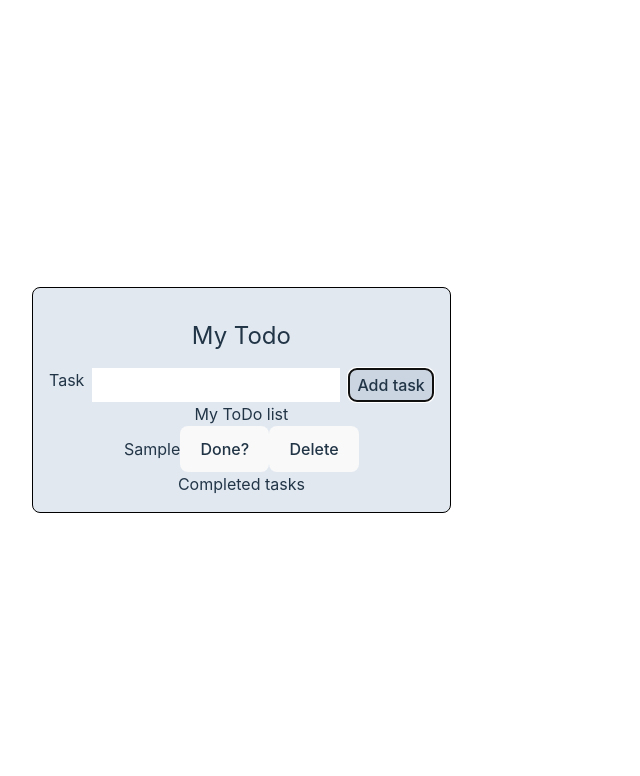
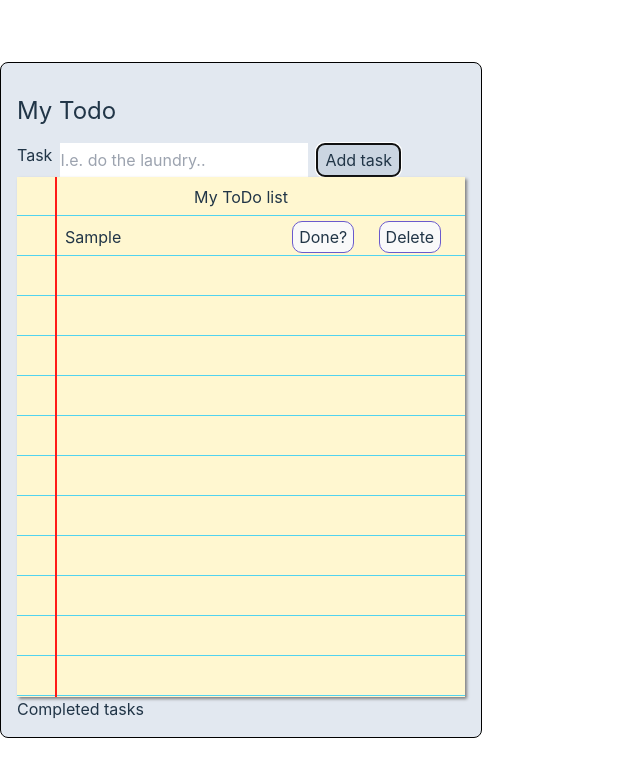
Before and after one commit to Ballademager/todo-react, a React (Vite) app: page / in a window 1280 px wide. Both pictures are taken after typing "Sample" into the empty fields and a click on the button "Add task". Shown: the top 776 px of the page, without its empty margins (0-640 px from the left). Built offline with nearby package versions, Linux system fonts and the light colour scheme.

Commit message:
half a list styled

```diff
--- a/src/App.css
+++ b/src/App.css
@@ -1,42 +1,5 @@
 #root {
-  max-width: 1280px;
+  /* max-width: 1280px; */
   margin: 0 0;
-  padding: 2rem;
-  text-align: center;
+  /* padding: 2rem; */
 }
-
-.logo {
-  height: 6em;
-  padding: 1.5em;
-  will-change: filter;
-  transition: filter 300ms;
-}
-.logo:hover {
-  filter: drop-shadow(0 0 2em #646cffaa);
-}
-.logo.react:hover {
-  filter: drop-shadow(0 0 2em #61dafbaa);
-}
-
-@keyframes logo-spin {
-  from {
-    transform: rotate(0deg);
-  }
-  to {
-    transform: rotate(360deg);
-  }
-}
-
-@media (prefers-reduced-motion: no-preference) {
-  a:nth-of-type(2) .logo {
-    animation: logo-spin infinite 20s linear;
-  }
-}
-
-.card {
-  padding: 2em;
-}
-
-.read-the-docs {
-  color: #888;
-}
--- a/src/App.jsx
+++ b/src/App.jsx
@@ -9,6 +9,7 @@ function App() {
     if (localList == null) return [];
     return JSON.parse(localList);
   });
+
   useEffect(() => {
     localStorage.setItem("ITEMS", JSON.stringify(items)), [items];
   });
--- /dev/null
+++ b/src/components/DoneList.jsx
@@ -0,0 +1,20 @@
+import React from "react";
+import ListItem from "./ListItem";
+import styles from "./List.module.css";
+
+function DoneList({ items, deleteItem, toggleCompleted }) {
+  return (
+    <div className={styles.noteblock}>
+      <h2>Completed tasks</h2>
+      <ul>
+        {items
+          .filter((i) => i.completed)
+          .map((item) => (
+            <ListItem key={item.id} {...item} deleteItem={deleteItem} toggleCompleted={toggleCompleted} />
+          ))}
+      </ul>
+    </div>
+  );
+}
+
+export default DoneList;
--- a/src/components/Form.jsx
+++ b/src/components/Form.jsx
@@ -22,6 +22,7 @@ function Form(props) {
         id="task"
         name="task"
         type="text"
+        placeholder="I.e. do the laundry.."
         required
         value={task} // brug variablen
         onChange={(e) => setTask(e.target.value)} // ændrer variablen til dens value
--- a/src/components/List.jsx
+++ b/src/components/List.jsx
@@ -1,17 +1,21 @@
 import React from "react";
 import ListItem from "./ListItem";
+import styles from "./List.module.css";
 
 function List({ items, deleteItem, toggleCompleted }) {
   return (
     <div>
+      <div className={styles.noteblock}>
         <h2>My ToDo list</h2>
-      <ul>
+        <ul className="contents">
           {items
             .filter((i) => i.completed === false)
             .map((item) => (
               <ListItem key={item.id} {...item} deleteItem={deleteItem} toggleCompleted={toggleCompleted} />
             ))}
+          <div className={styles.vertline}></div>
         </ul>
+      </div>
       <h2>Completed tasks</h2>
       <ul>
         {items
--- /dev/null
+++ b/src/components/List.module.css
@@ -0,0 +1,25 @@
+.noteblock {
+  position: relative;
+  display: grid;
+  width: 28rem;
+  grid-template-rows: repeat(13, 40px);
+  grid-auto-rows: 40px;
+  grid-template-columns: 1fr;
+  background: #fff7d0;
+  box-shadow: 2px 2px 3px gray;
+  background-image: linear-gradient(to bottom, var(--lines-clr, #51d3ef) 1px, transparent 1px);
+  background-size: 100% 40px;
+  background-position: 0 38px;
+  & h2:first-child {
+    grid-column: 1/-1;
+    place-self: center;
+  }
+}
+.vertline {
+  position: absolute;
+  background-color: var(--vert-clr, #ff1b17);
+  width: 2px;
+  height: 100%;
+  margin-left: 38px;
+  z-index: 1;
+}
--- a/src/components/ListItem.jsx
+++ b/src/components/ListItem.jsx
@@ -7,10 +7,14 @@ function ListItem({ task, completed, id, deleteItem, toggleCompleted }) {
   }
 
   return (
-    <li className={completed ? styles.completed : ""}>
+    <li className={`${completed ? styles.completed : ""} ${styles.li}`}>
       {task}
-      <button onClick={() => toggleCompleted(id)}>{completed ? "Undo" : "Done?"}</button>
-      <button onClick={deleteThis}>Delete</button>
+      <button className={styles.button} onClick={() => toggleCompleted(id)}>
+        {completed ? "Undo" : "Done?"}
+      </button>
+      <button className={styles.button} onClick={deleteThis}>
+        Delete
+      </button>
     </li>
   );
 }
--- a/src/components/ListItem.module.css
+++ b/src/components/ListItem.module.css
@@ -1,3 +1,19 @@
 .completed {
   text-decoration: line-through;
 }
+
+.button {
+  border-radius: 10px;
+  border: 1px solid slateblue;
+  padding: 3px 6px;
+  align-self: center;
+}
+
+.li {
+  display: grid;
+  grid-template-columns: 3fr 1fr 1fr;
+  padding-inline: 3rem 1rem;
+  gap: 1rem;
+  justify-items: start;
+  align-items: center;
+}
--- a/src/index.css
+++ b/src/index.css
@@ -41,7 +41,7 @@ h1 {
 }
 
 button {
-  border-radius: 8px;
+  /* border-radius: 8px;
   border: 1px solid transparent;
   padding: 0.6em 1.2em;
   font-size: 1em;
@@ -49,7 +49,7 @@ button {
   font-family: inherit;
   background-color: #1a1a1a;
   cursor: pointer;
-  transition: border-color 0.25s;
+  transition: border-color 0.25s; */
 }
 button:hover {
   border-color: #646cff;
```
Lines whose indentation alone changed are shown as unchanged.
